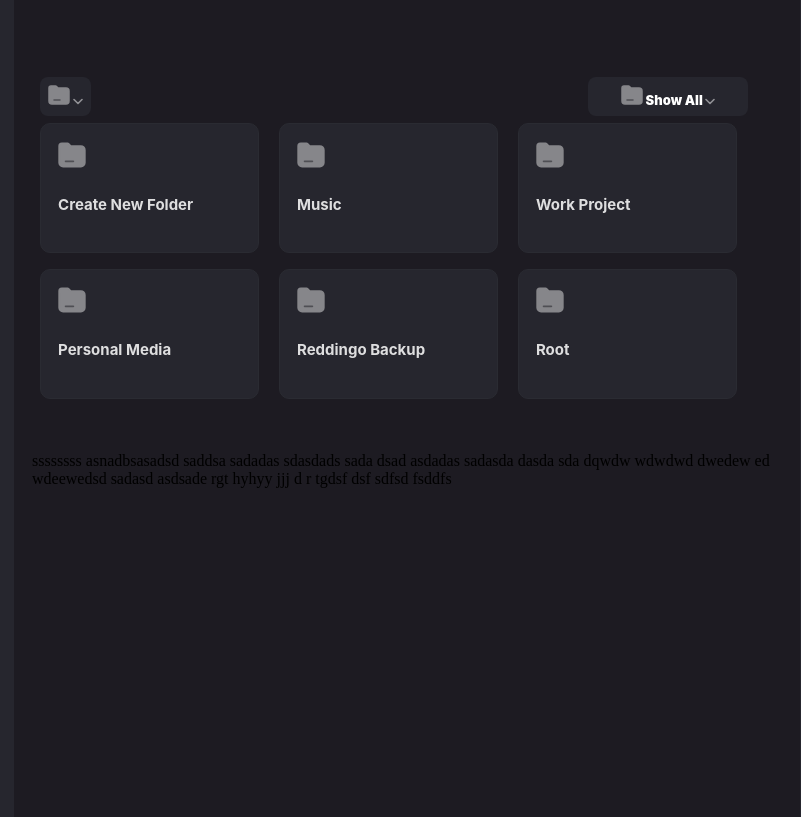
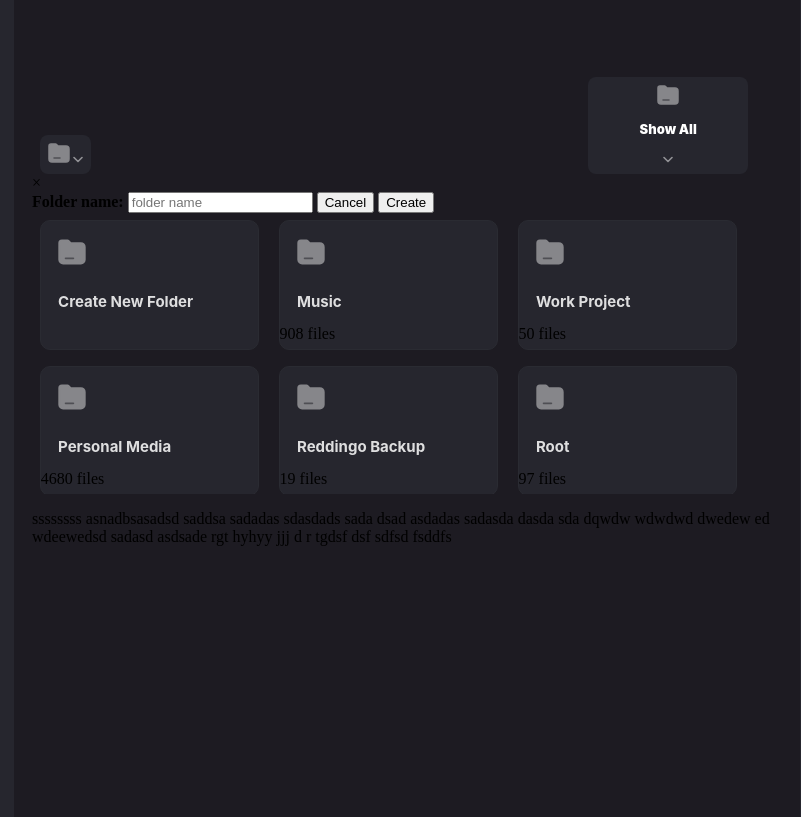
Before and after one commit to finallybady/untitled, a plain HTML site: page index.html in a window 1280 px wide. Shown: the whole page, without its empty margins (96-897 px from the left). Drawn offline with Linux system fonts and the light colour scheme.

Commit message:
Update index.html

```diff
--- a/index.html
+++ b/index.html
@@ -25,38 +25,53 @@ and open the template in the editor.
                 </button>
                 <button class="b2" id="b2" onclick="showAll();">
                     <img src="images/Folder.svg" alt="fldr"/>
-                    Show All <img src="images/Path 3 Copy.svg" alt="path"/>
+                    <p class="p11">Show All </p><img src="images/Path 3 Copy.svg" alt="path"/>
                 </button>
             </div>
+
             <div class="folders" id="foldersid">
-                <div class="folder" id="createNew" onclick="createFolder();">
+                <div class="form-popup" id="myform">
+                    <span class="close">&times;</span>
+                    <form action="index.html" class="form1">
+                        <label for="fname"><b>Folder name:</b></label>
+                        <input type="text" id="fname" placeholder="folder name"/>
+                        <button type="button" class="b3" id="cancel">
+                            Cancel</button>
+                        <button type="submit" onclick="createFolder();"
+                                class="b3">Create
+                        </button>
+
+                    </form>
+                </div>
+                <div class="folder" id="createNew">
                     <img class="fix" src="images/Folder.svg" alt="fldr"/>
                     <p class="p1">Create New Folder</p>
+                    <p class="getdata"><span>&#8203;</span> </p>
                 </div>
                 <div class="folder">
                     <img class="fix" src="images/Folder.svg" alt="fldr"/>
                     <p class="p1">Music</p>
-                    <span class="getdata"></span>
+                    <p class="getdata">908 files</p>
                 </div>
                 <div class="folder">
                     <img class="fix" src="images/Folder.svg" alt="fldr"/>
                     <p class="p1">Work Project</p>
-                    <span class="getdata"></span>
+                    <p class="getdata"> 50 files</p>
                 </div>
                 <div class="folder">
                     <img class="fix" src="images/Folder.svg" alt="fldr"/>
                     <p class="p1">Personal Media</p>
-                    <span class="getdata"></span>
+                    <p class="getdata">4680 files</p>
                 </div>
                 <div class="folder">
                     <img class="fix" src="images/Folder.svg" alt="fldr"/>
                     <p class="p1">Reddingo Backup</p>
-                    <span class="getdata"></span>
+                    <p class="getdata">19 files</p>
                 </div>
                 <div class="folder">
                     <img class="fix" src="images/Folder.svg" alt="fldr"/>
                     <p class="p1">Root</p>
-                    <span class="getdata"></span>
+                    <p class="getdata">97 files</p>
                 </div>
             </div>
             <div class="folders">
@@ -74,20 +89,45 @@ and open the template in the editor.
         </div>
 
         <script>
+
+            // open form
+            var modal = document.getElementById("myform");
+            var btn = document.getElementById("createNew");
+            var cncl = document.getElementById("cancel");
+            var span = document.getElementsByClassName("close")[0];
+
+            btn.onclick = function(){
+                modal.style.display="block";
+            }
+            cncl.onclick = function(){
+                modal.style.display="none";
+            }
+            span.onclick = function(){
+                modal.style.display = "none";
+            }
+            window.onclick= function(event){
+                if(event.target==modal){
+                    modal.style.display = "none";
+                }
+            }
+
+            // folder creation
             function createFolder(){
+                var fn=document.getElementById("fname").value;
                 document.getElementById("foldersid").innerHTML+=`<div class="folder">
                     <img class="fix" src="images/Folder.svg" alt="fldr">
-                    <p class="p1">Root</p>
+                    <p class="p1">`+fn+`</p>
                     <span class="getdata"></span>
                 </div>`;
             }
 
+            // show all
             function showAll(){
                 if(document.getElementById("foldersid").style.height !== "100%"){
                     document.getElementById("foldersid").style.height ="100%";
                     document.getElementById("foldersid").style.overflow="auto";
                 }else{
-                    document.getElementById("foldersid").style.height="20em";
+                    document.getElementById("foldersid").style.height="22vw";
                     document.getElementById("foldersid").style.overflow="hidden";
                 }
             }
```
